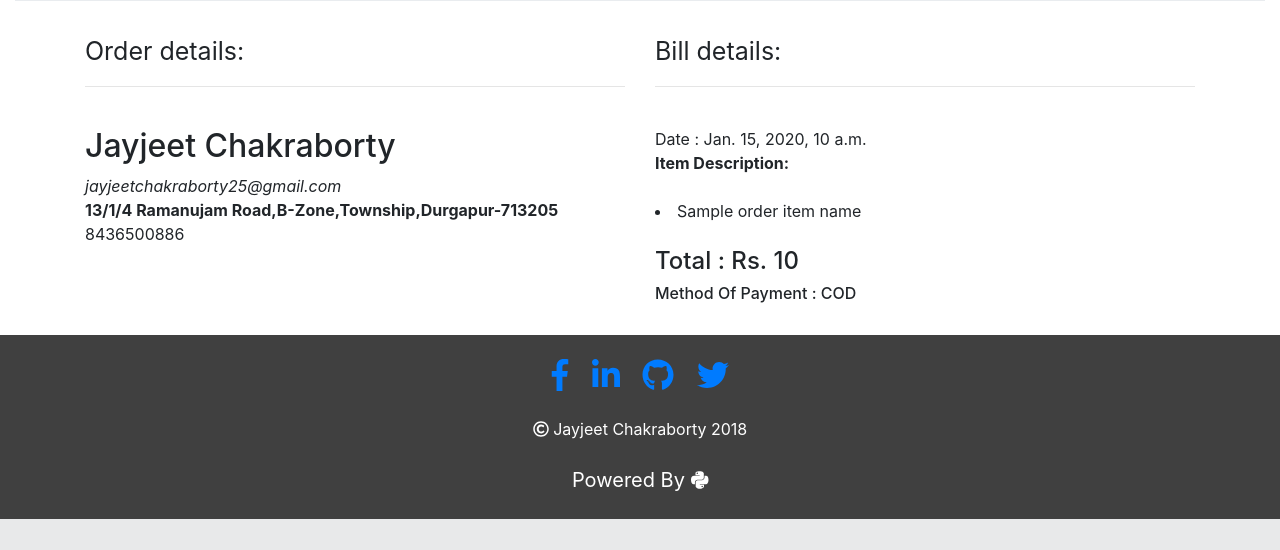
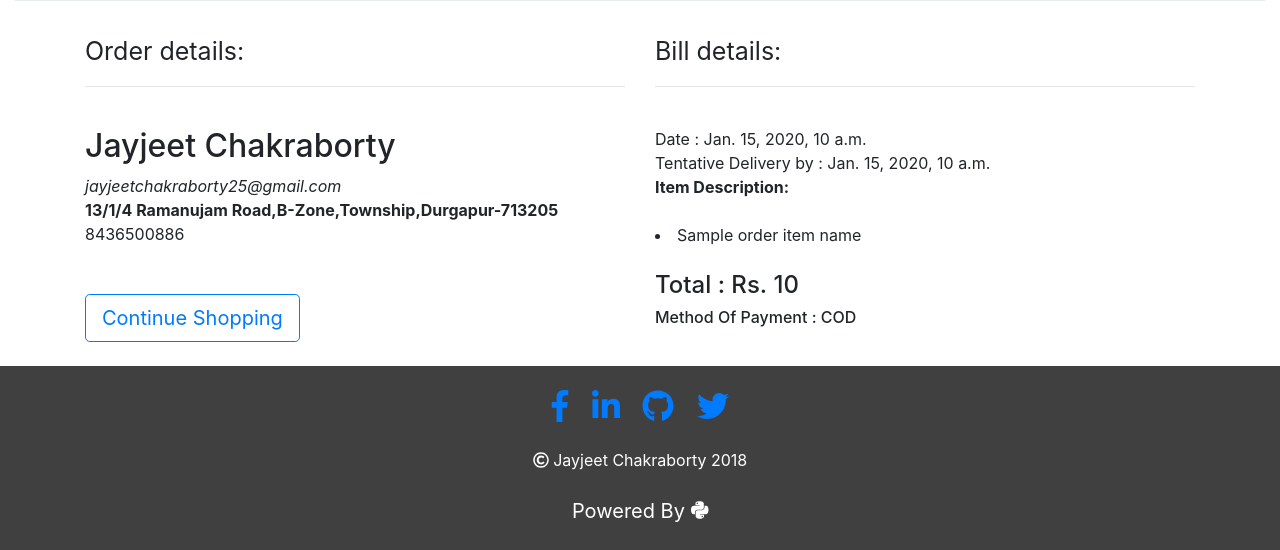
Before and after one commit to JayjeetAtGithub/E-Commerce-Portal, a Django app: template home/templates/home/confirmation.html in a window 1280 px wide. Shown: the part 415-965 px from the top of the page. Before the commit the page ends 934 px from the top, so only its background shows below. Run offline with Django 3.2, Linux system fonts and the light colour scheme; data comes from the database, SQL or seed files in the repository; both versions use the stored data as it was after the commit; the template is opened without the code that fills it: values that come from a table or form of the project are taken from there, most other values are stand-ins (such as "Sample title", 1, 10 or a date in 2020); some libraries are stand-ins or nearby versions.

Commit message:
modified

```diff
--- a/home/templates/home/books.html
+++ b/home/templates/home/books.html
@@ -107,9 +107,9 @@
 <footer class="text-center" style="background-color:#404040; position:relative;bottom:0px;width:100%;" id="footer" >
 	<br>
 <span style="color:white;">
-<a href="#"><i class="fab fa-facebook-f fa-2x"></i></a>&nbsp;&nbsp;&nbsp;&nbsp;
+<a href="https://www.facebook.com/jayjeet.chakraborty.5"><i class="fab fa-facebook-f fa-2x"></i></a>&nbsp;&nbsp;&nbsp;&nbsp;
 <a href="#"><i class="fab fa-linkedin-in fa-2x"></i></a>&nbsp;&nbsp;&nbsp;&nbsp;
-<a href="#"><i class="fab fa-github fa-2x"></i></a>&nbsp;&nbsp;&nbsp;&nbsp;
+<a href="https://github.com/JayjeetAtGithub"><i class="fab fa-github fa-2x"></i></a>&nbsp;&nbsp;&nbsp;&nbsp;
 <a href="#"><i class="fab fa-twitter fa-2x"></i></a>
 <br>
 <br>
--- a/home/templates/home/confirmation.html
+++ b/home/templates/home/confirmation.html
@@ -94,12 +94,18 @@
 <strong>{{ user_info.shipping_addr }}</strong>
 <br>
 {{ user_info.phone_no }}
+<br>
+<br>
+<br>
+<a href="/" class="btn btn-outline-primary btn-lg">Continue Shopping</a>
 </div>
 <div class="col-lg-6 ">
 <span style="font-size:25px;">Bill details:</span>
 <hr>
 <br>
 Date&nbsp;:&nbsp;{{ date }}
+<br>
+Tentative Delivery by&nbsp;:&nbsp;{{ d_date }}
 <br>
 <strong>Item Description:</strong>
 <br>
@@ -120,9 +126,9 @@ Date&nbsp;:&nbsp;{{ date }}
 <footer class="text-center" style="background-color:#404040; position:relative;bottom:0px;width:100%;" id="footer" >
 	<br>
 <span style="color:white;">
-<a href="#"><i class="fab fa-facebook-f fa-2x"></i></a>&nbsp;&nbsp;&nbsp;&nbsp;
+<a href="https://www.facebook.com/jayjeet.chakraborty.5"><i class="fab fa-facebook-f fa-2x"></i></a>&nbsp;&nbsp;&nbsp;&nbsp;
 <a href="#"><i class="fab fa-linkedin-in fa-2x"></i></a>&nbsp;&nbsp;&nbsp;&nbsp;
-<a href="#"><i class="fab fa-github fa-2x"></i></a>&nbsp;&nbsp;&nbsp;&nbsp;
+<a href="https://github.com/JayjeetAtGithub"><i class="fab fa-github fa-2x"></i></a>&nbsp;&nbsp;&nbsp;&nbsp;
 <a href="#"><i class="fab fa-twitter fa-2x"></i></a>
 <br>
 <br>
@@ -136,16 +142,5 @@ Date&nbsp;:&nbsp;{{ date }}
 
 </footer>
 
-
-
-
-
-
-
-
-
-
-
-
 </body>
 </html>
--- a/home/templates/home/register.html
+++ b/home/templates/home/register.html
@@ -43,9 +43,9 @@
 <footer class="text-center" style="background-color:#404040; position:fixed;bottom:0px;width:100%;" id="footer" >
 	<br>
 <span style="color:white;">
-<a href="#"><i class="fab fa-facebook-f fa-2x"></i></a>&nbsp;&nbsp;&nbsp;&nbsp;
+<a href="https://www.facebook.com/jayjeet.chakraborty.5"><i class="fab fa-facebook-f fa-2x"></i></a>&nbsp;&nbsp;&nbsp;&nbsp;
 <a href="#"><i class="fab fa-linkedin-in fa-2x"></i></a>&nbsp;&nbsp;&nbsp;&nbsp;
-<a href="#"><i class="fab fa-github fa-2x"></i></a>&nbsp;&nbsp;&nbsp;&nbsp;
+<a href="https://github.com/JayjeetAtGithub"><i class="fab fa-github fa-2x"></i></a>&nbsp;&nbsp;&nbsp;&nbsp;
 <a href="#"><i class="fab fa-twitter fa-2x"></i></a>
 <br>
 <br>
--- a/home/views.py
+++ b/home/views.py
@@ -188,7 +188,8 @@ def confirmation(request):
 			product_name = Book.objects.get(pk=oi)
 			order_item_names.append(product_name.book_name)
 			order_item_price.append(product_name.book_price)
-		date_of_order = timezone.now
+		date_of_order = timezone.localtime(timezone.now())
+		date_of_delivery = date_of_order + timezone.timedelta(days=7)
 		sub = 0
 		for x in order_item_price:
 			sub = sub + x
@@ -202,5 +203,5 @@ def confirmation(request):
 				isset = False
 		except:
 			pass
-		context = {'user':user,'isset':isset,'user_info':user_info,'order_item_names':order_item_names,'date':date_of_order,'sum':sub}
+		context = {'user':user,'isset':isset,'user_info':user_info,'order_item_names':order_item_names,'date':date_of_order,'sum':sub,'d_date':date_of_delivery}
 		return render(request,'home/confirmation.html',context)
```
Also changed, not shown: db.sqlite3.
